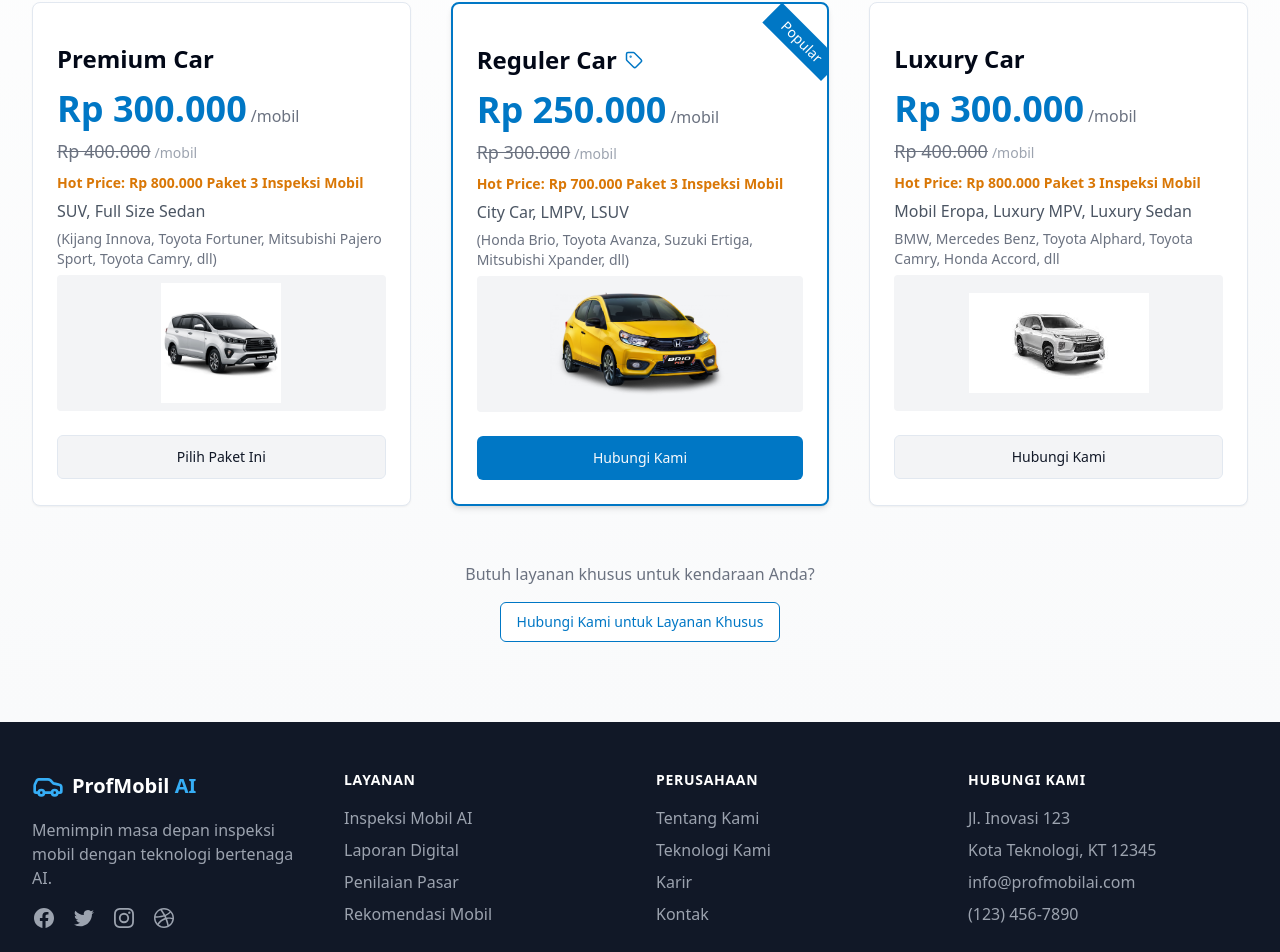
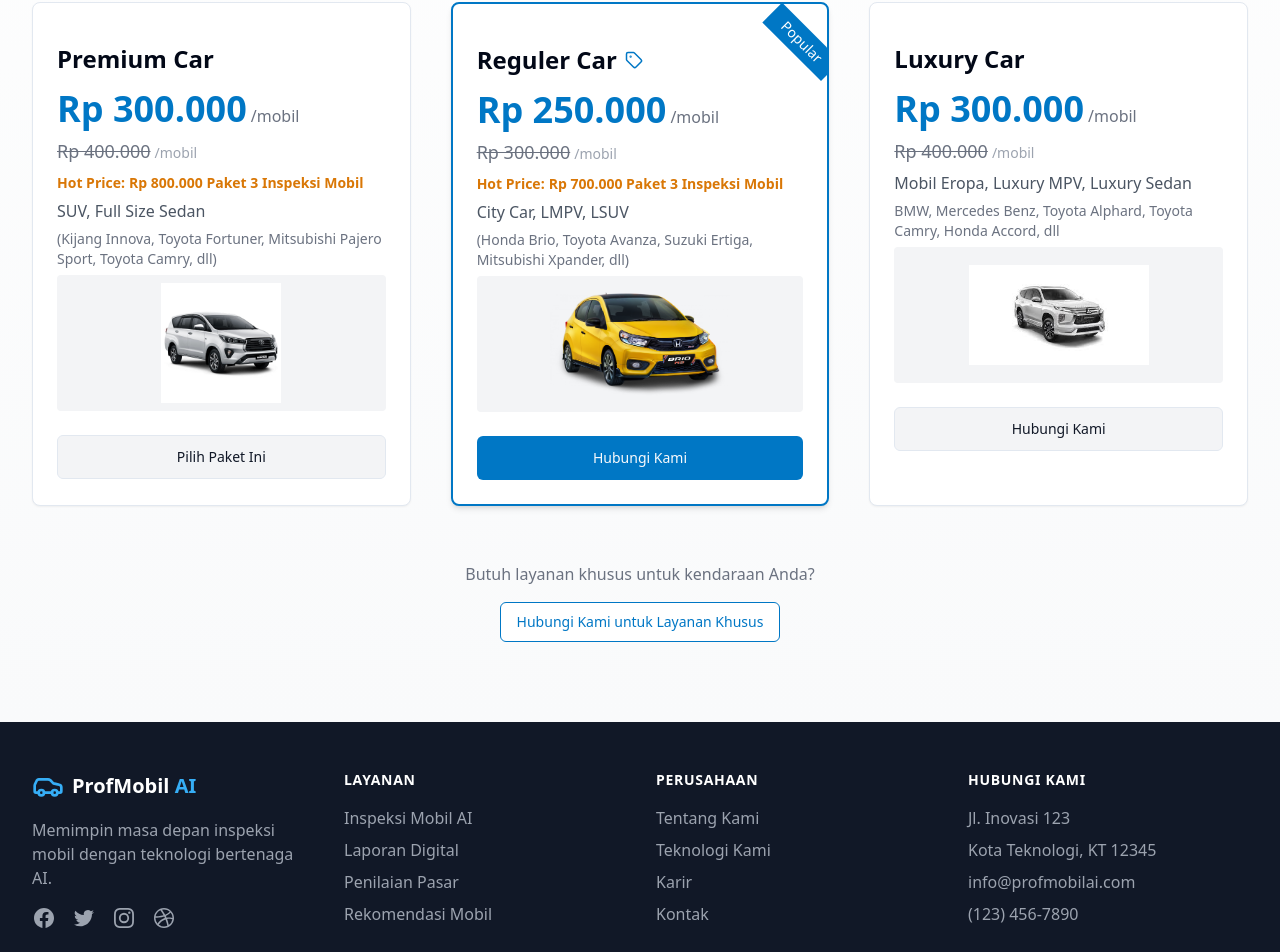
Before and after one commit to saldhyyoga/profmobil-ai-inspect, a React (Vite) app: page / in a window 1280 px wide. Shown: the part 6187-7139 px from the top of the page. Built offline with nearby package versions, Linux system fonts and the light colour scheme; the HTML template or start-up script is replaced by a standard one.

Commit message:
Remove hot price from Luxury Car pricing
Remove the "Hot Price" information from the Luxury Car pricing tier in the PricingSection component.

```diff
--- a/src/components/PricingSection.tsx
+++ b/src/components/PricingSection.tsx
@@ -15,7 +15,7 @@ interface PricingTierProps {
   price: string;
   description: string;
   carType: string;
-  hotPrice: string;
+  hotPrice?: string; // Made optional
   features: PricingFeature[];
   popular?: boolean;
   ctaText?: string;
@@ -139,7 +139,7 @@ const PricingSection = () => {
       carType: "Mobil Eropa, Luxury MPV, Luxury Sedan",
       description: "BMW, Mercedes Benz, Toyota Alphard, Toyota Camry, Honda Accord, dll",
       popular: false,
-      hotPrice: "Rp 800.000 Paket 3 Inspeksi Mobil",
+      // Removed hotPrice for Luxury Car as requested
       features: commonFeatures,
       ctaText: "Hubungi Kami",
       imageSource: "/lovable-uploads/2a3f9ad9-4e89-414c-aea2-9fd0c792c76a.png"
```
